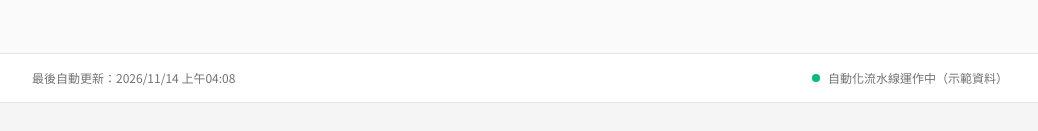
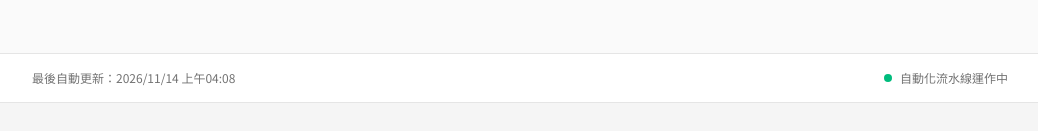
Before and after one commit to fix4c/tw16, a Next.js app: page / in a window 1280 px wide. Shown: the part 821-952 px from the top of the page, without its empty margins (120-1158 px from the left). Built offline with nearby package versions, Linux system fonts and the light colour scheme.

Commit message:
fix: 移除頁尾殘留的「示範資料」標籤，流水線已接入真實數據

```diff
--- a/app/page.tsx
+++ b/app/page.tsx
@@ -109,7 +109,7 @@ export default function HomePage() {
           <span>最後自動更新：{formatDateTime(data.lastUpdated)}</span>
           <span className="flex items-center gap-2">
             <span className="inline-block w-2 h-2 rounded-full bg-emerald-500" />
-            自動化流水線運作中（示範資料）
+            自動化流水線運作中
           </span>
         </div>
       </section>
```
